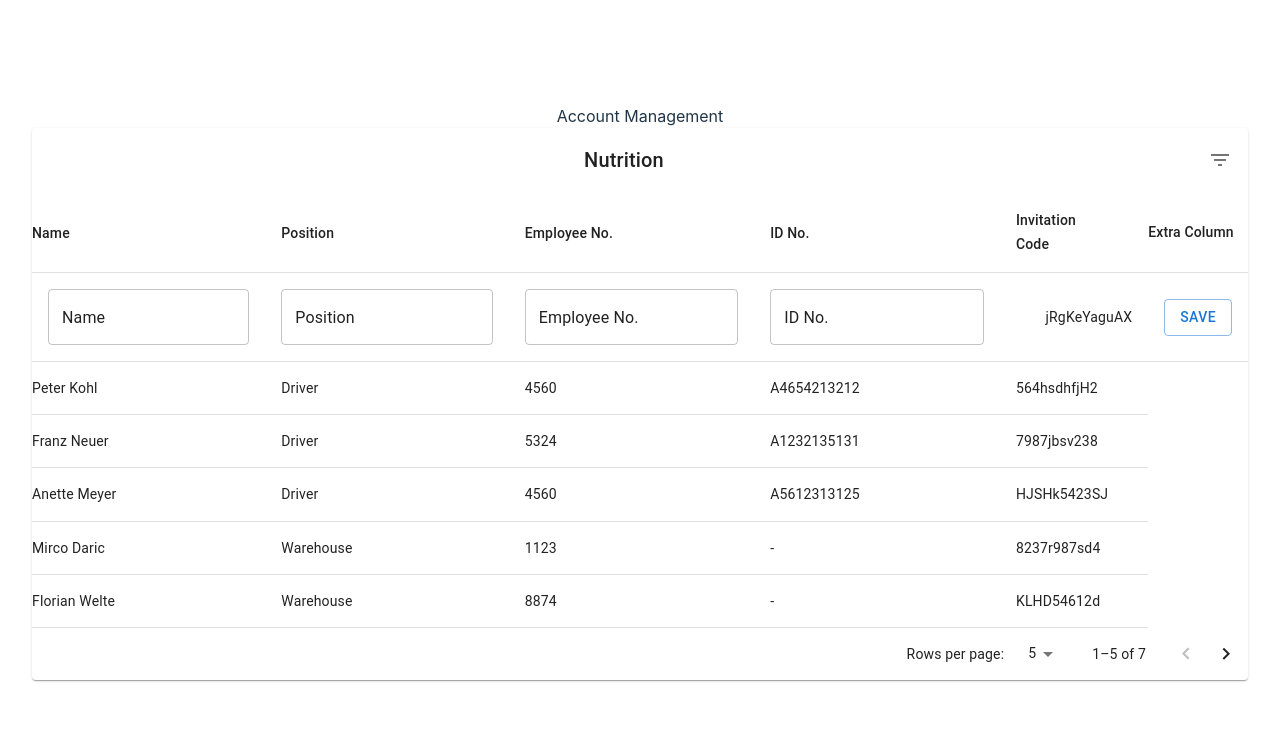
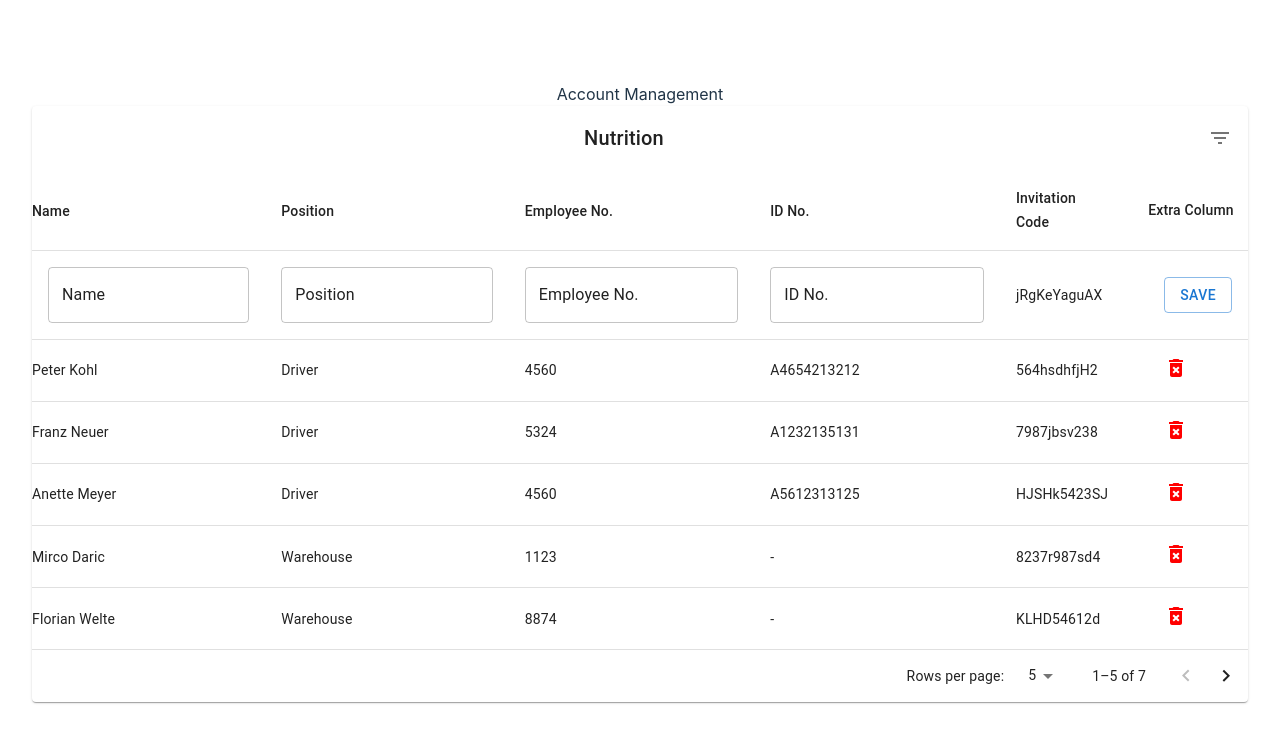
Before and after one commit to danielszabo88/bonisoft, a React (Vite) app: page / in a window 1280 px wide. Shown: the top 742 px of the page. Built offline with nearby package versions, Linux system fonts and the light colour scheme.

Commit message:
functionality for deleting an account

```diff
--- a/src/AccountTable/AccountTable.jsx
+++ b/src/AccountTable/AccountTable.jsx
@@ -22,6 +22,7 @@ import InputBase from "@mui/material/InputBase";
 import styled from "styled-components";
 import TextField from "@mui/material/TextField";
 import Button from "@mui/material/Button";
+import DeleteForeverIcon from "@mui/icons-material/DeleteForever";
 
 function createData(id, name, position, e_no, id_no, inv_code) {
   return {
@@ -304,7 +305,8 @@ export default function AccountTable() {
         selected.slice(selectedIndex + 1)
       );
     }
-    setSelected(newSelected);
+    console.log("new selected ", newSelected);
+    // setSelected(newSelected);
   };
 
   const handleChangePage = (event, newPage) => {
@@ -404,13 +406,12 @@ export default function AccountTable() {
                     }}
                   />
                 </TableCell>
-                <TableCell align="right">{newAccount.inv_code}</TableCell>
+                <TableCell>{newAccount.inv_code}</TableCell>
 
-                <TableCell align="right">
+                <TableCell>
                   <Button
                     variant="outlined"
                     onClick={() => {
-                      console.log(newAccount);
                       rows.unshift(
                         createData(
                           newAccount.id,
@@ -434,7 +435,6 @@ export default function AccountTable() {
                 return (
                   <TableRow
                     hover
-                    onClick={(event) => handleClick(event, row.id)}
                     role="checkbox"
                     aria-checked={isItemSelected}
                     tabIndex={-1}
@@ -454,6 +454,14 @@ export default function AccountTable() {
                     <TableCell>{row.e_no}</TableCell>
                     <TableCell>{row.id_no}</TableCell>
                     <TableCell>{row.inv_code}</TableCell>
+                    <TableCell>
+                      <DeleteForeverIcon
+                        sx={{ color: "red" }}
+                        onClick={() => {rows.splice(rows.findIndex((i) => {
+                          return i.id === row.id;
+                      }), 1);}}
+                      />
+                    </TableCell>
                   </TableRow>
                 );
               })}
```
